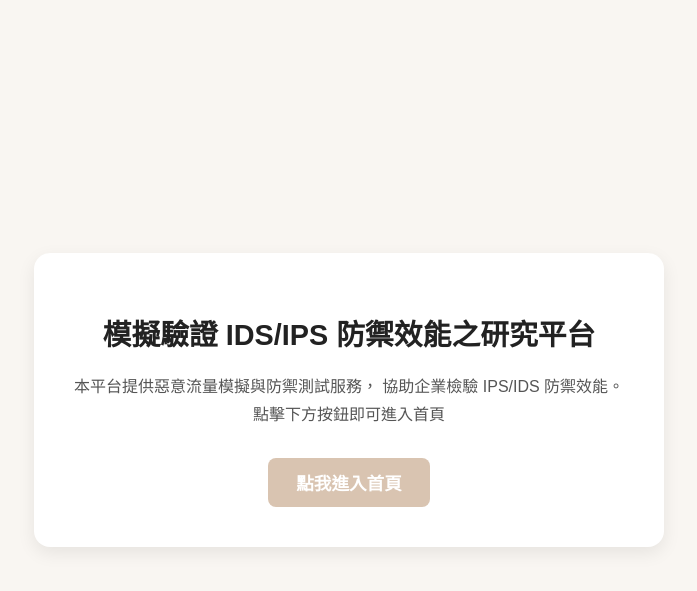
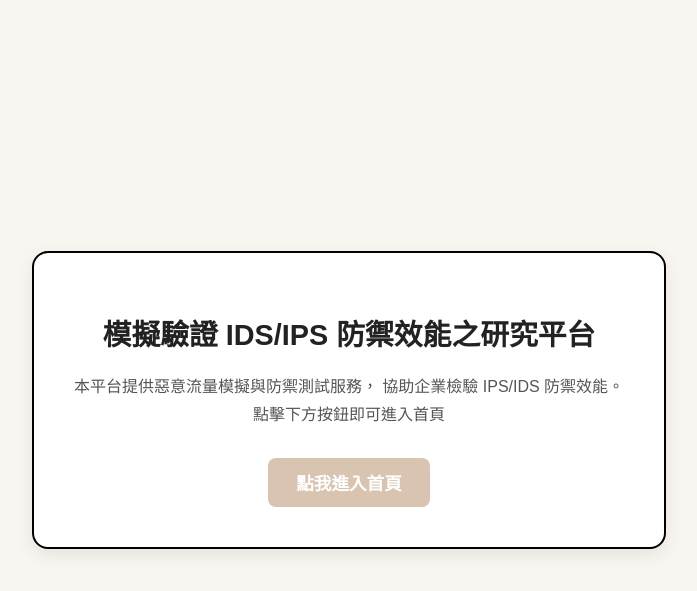
Before and after one commit to KW0817/agent_site, a Flask app: page / in a window 1280 px wide. Shown: the top 591 px of the page, without its empty margins (291-988 px from the left). Run offline with Flask 3, Linux system fonts and the light colour scheme.

Commit message:
Update home.html

```diff
--- a/templates/home.html
+++ b/templates/home.html
@@ -22,6 +22,7 @@
       background: #ffffff; /* 中間卡片保持白色 */
       border-radius: 16px;
       box-shadow: 0 6px 18px rgba(0,0,0,0.08);
+      border: 2px solid #000; /* 黑色邊框 */
     }
     h1 {
       font-size: 1.8rem;
```
